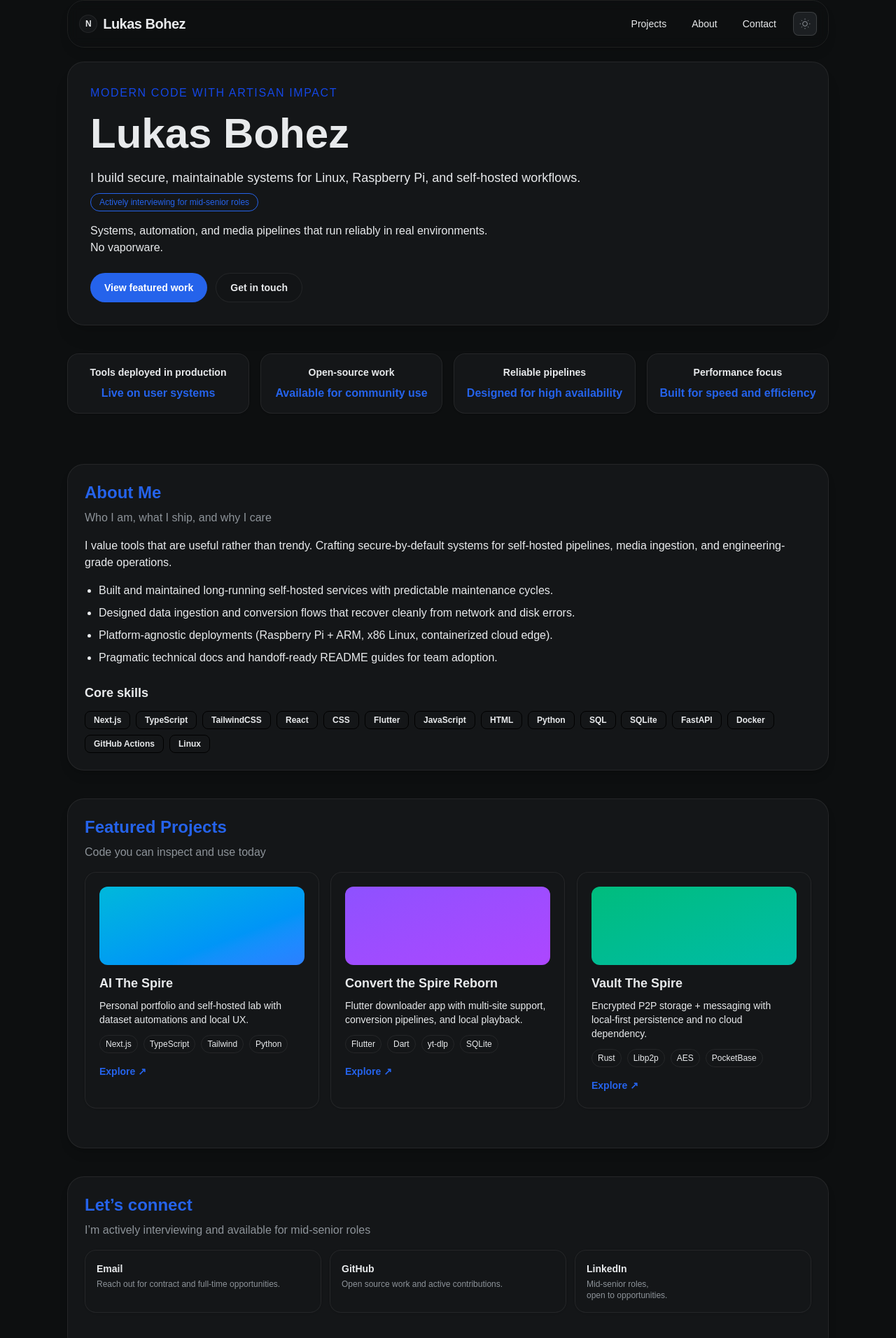
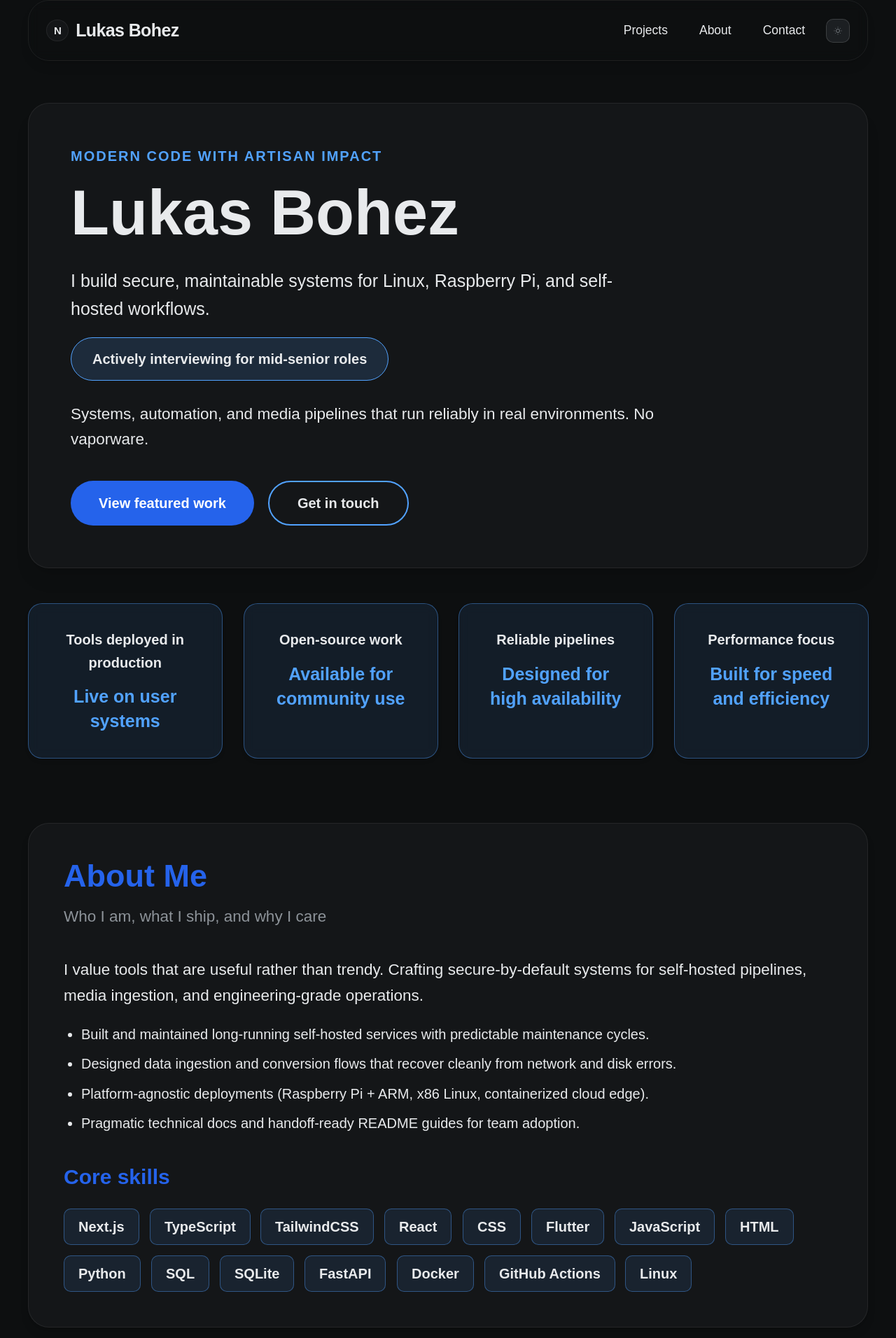
Before and after one commit to Lukas-Bohez/portfolio, a Next.js app: page / in a window 1280 px wide. Shown: the top 1912 px of the page at 70% size. Built offline with nearby package versions, Linux system fonts and the light colour scheme.

Commit message:
Refactor layout structure by adding Container component; update styles and improve spacing across various components

```diff
--- a/next.config.ts
+++ b/next.config.ts
@@ -3,8 +3,6 @@ import type { NextConfig } from 'next';
 
 const nextConfig: NextConfig = {
   output: 'export',
-  basePath: '/portfolio', // Added basePath
-  assetPrefix: '/portfolio/', // Added assetPrefix
   trailingSlash: true,
   images: {
     unoptimized: true,
--- /dev/null
+++ b/src/app/components/Container.tsx
@@ -0,0 +1,14 @@
+import { ReactNode } from 'react';
+
+type ContainerProps = {
+  children: ReactNode;
+  className?: string;
+};
+
+export function Container({ children, className = '' }: ContainerProps) {
+  return (
+    <div className={`mx-auto w-full max-w-7xl px-3 sm:px-6 lg:px-8 ${className}`}>
+      {children}
+    </div>
+  );
+}
--- a/src/app/components/PortfolioComponents.tsx
+++ b/src/app/components/PortfolioComponents.tsx
@@ -24,16 +24,16 @@ function Section({ id, title, subtitle, children }: SectionProps) {
   return (
     <motion.section
       id={id}
-      className="mb-10 rounded-3xl border border-surface bg-surface p-6 shadow-lg text-default"
+      className="mb-12 rounded-3xl border border-surface bg-surface p-8 sm:p-10 shadow-lg text-default transition hover:shadow-2xl hover:border-blue-400/50 dark:hover:border-blue-300/50 hover:-translate-y-1"
       initial="hidden"
       whileInView="visible"
       viewport={{ once: true, amount: 0.2 }}
       transition={{ duration: 0.55, ease: 'easeOut' }}
       variants={sectionVariants}
     >
-      <div className="mb-4">
-        <h2 className="text-2xl font-bold text-primary">{title}</h2>
-        {subtitle && <p className="mt-2 text-muted">{subtitle}</p>}
+      <div className="mb-8">
+        <h2 className="text-4xl font-bold text-primary">{title}</h2>
+        {subtitle && <p className="mt-3 text-lg text-muted leading-relaxed">{subtitle}</p>}
       </div>
       {children}
     </motion.section>
@@ -56,22 +56,22 @@ export function Navbar({
   ];
 
   return (
-    <nav className="sticky top-0 z-40 mx-auto mb-5 flex w-full max-w-6xl items-center justify-between rounded-3xl border border-surface bg-surface/90 p-4 text-sm font-medium shadow-lg backdrop-blur">
+    <nav className="sticky top-0 z-40 mb-8 flex w-full items-center justify-between gap-4 rounded-2xl sm:rounded-3xl border border-surface bg-surface/98 dark:bg-surface/95 p-4 sm:p-5 text-xs sm:text-sm font-medium shadow-lg backdrop-blur transition hover:shadow-xl hover:border-blue-400/50 dark:hover:border-blue-300/50">
       <button
         type="button"
-        className="flex items-center gap-2 text-xl font-black tracking-tight"
+        className="flex items-center gap-2 text-base sm:text-xl font-black tracking-tight transition hover:opacity-80"
         title="N = Nexus logo (focused systems engineering identity)"
         onClick={() => onScrollTo('hero')}
       >
-        <span className="rounded-full border border-surface bg-primary-2 px-2 py-1 text-xs font-black text-default">N</span>
-        Lukas Bohez
+        <span className="rounded-full border border-surface bg-primary-2 px-1.5 sm:px-2 py-1 text-xs font-black text-default">N</span>
+        <span className="hidden sm:inline">Lukas Bohez</span>
       </button>
-      <div className="flex items-center gap-3">
+      <div className="flex items-center gap-2 sm:gap-3">
         {navItems.map((item) => (
           <button
             key={item.id}
             onClick={() => onScrollTo(item.id)}
-            className="rounded-full px-3 py-1 text-default transition hover:bg-surface"
+            className="rounded-full px-2 sm:px-3 py-1 text-default transition hover:bg-surface/50 hover:text-primary"
             aria-label={`Scroll to ${item.label}`}
           >
             {item.label}
@@ -88,29 +88,29 @@ export function Hero({ onScrollToProjects, isDark }: { onScrollToProjects: () =>
     <motion.section
       id="hero"
       data-hero=""
-      className="mb-10 rounded-3xl border border-surface bg-surface p-8 shadow-xl backdrop-blur text-default"
+      className="mb-10 rounded-3xl border border-surface bg-surface p-8 sm:p-12 shadow-xl backdrop-blur text-default"
       initial={{ opacity: 0, y: -16 }}
       animate={{ opacity: 1, y: 0 }}
       transition={{ duration: 0.7, ease: 'easeOut' }}
     >
       <div className="grid gap-6 lg:grid-cols-1">
-        <div>
-          <p className="uppercase tracking-widest text-blue-700 dark:text-blue-300">Modern code with artisan impact</p>
-          <h1 className="mt-2 text-4xl font-extrabold leading-tight sm:text-6xl">Lukas Bohez</h1>
-          <p className="mt-3 text-sm text-default sm:text-lg">
+        <div className="max-w-2xl">
+          <p className="uppercase tracking-widest text-blue-400 dark:text-blue-200 font-semibold text-sm sm:text-base">Modern code with artisan impact</p>
+          <h1 className="mt-2 text-5xl sm:text-7xl font-extrabold leading-tight">Lukas Bohez</h1>
+          <p className="mt-4 text-lg sm:text-xl text-default leading-relaxed">
             I build secure, maintainable systems for Linux, Raspberry Pi, and self-hosted workflows.
           </p>
-          <p className="mt-2 inline-flex rounded-full border border-accent bg-accent/10 px-3 py-1 text-xs font-medium text-primary">
+          <p className="mt-4 inline-flex rounded-full border border-blue-400 dark:border-blue-200 bg-blue-400/15 dark:bg-blue-400/20 px-4 sm:px-6 py-2.5 sm:py-3 text-sm sm:text-base font-semibold text-contrast">
             Actively interviewing for mid-senior roles
           </p>
-          <p className="mt-4 max-w-xl text-base text-default">
+          <p className="mt-6 max-w-2xl text-lg text-default leading-relaxed">
             Systems, automation, and media pipelines that run reliably in real environments. No vaporware.
           </p>
 
-          <div className="mt-6 flex flex-wrap gap-3">
+          <div className="mt-8 flex flex-wrap gap-4">
             <button
               onClick={onScrollToProjects}
-              className="rounded-full btn-primary px-5 py-2.5 text-sm font-semibold transition"
+              className="rounded-full btn-primary px-8 py-3 text-base font-semibold transition hover:shadow-lg hover:shadow-accent/50 hover:scale-105 active:scale-95"
             >
               View featured work
             </button>
@@ -119,7 +119,7 @@ export function Hero({ onScrollToProjects, isDark }: { onScrollToProjects: () =>
                 const elem = document.getElementById('contact');
                 if (elem) elem.scrollIntoView({ behavior: 'smooth', block: 'start' });
               }}
-              className="rounded-full border border-surface bg-black/5 px-5 py-2.5 text-sm font-semibold text-default transition hover:bg-surface"
+              className="rounded-full border-2 border-blue-400 dark:border-blue-200 bg-transparent px-8 py-3 text-base font-semibold text-default transition hover:bg-blue-400/10 hover:shadow-md hover:scale-105 active:scale-95"
             >
               Get in touch
             </button>
@@ -152,7 +152,7 @@ export function Stats() {
 
   return (
     <motion.div
-      className="mb-10 grid grid-cols-1 gap-4 md:grid-cols-4"
+      className="mb-12 grid grid-cols-1 gap-6 md:grid-cols-4"
       initial={{ opacity: 0, y: 24 }}
       whileInView={{ opacity: 1, y: 0 }}
       viewport={{ once: true, amount: 0.1 }}
@@ -161,11 +161,11 @@ export function Stats() {
       {metrics.map((metric) => (
         <article
           key={metric.label}
-          className="rounded-2xl border border-surface bg-surface p-4 text-center shadow-sm backdrop-blur mb-[clamp(24px,4vh,48px)] will-change-[transform,opacity]"
+          className="rounded-2xl border border-blue-400/40 dark:border-blue-300/40 bg-blue-400/10 dark:bg-blue-300/10 p-7 text-center shadow-md backdrop-blur transition hover:shadow-lg hover:border-blue-400/70 dark:hover:border-blue-300/70 hover:-translate-y-1 mb-[clamp(24px,4vh,48px)] will-change-[transform,opacity]"
           data-reveal=""
         >
-          <p className="text-sm font-semibold text-default">{metric.label}</p>
-          <p className="mt-2 text-base font-bold text-primary">{metric.value}</p>
+          <p className="text-base font-semibold text-default leading-relaxed">{metric.label}</p>
+          <p className="mt-3 text-xl font-bold text-blue-400 dark:text-blue-200">{metric.value}</p>
         </article>
       ))}
     </motion.div>
@@ -194,11 +194,11 @@ export function AboutAndSkills({ isDark }: { isDark: boolean }) {
   return (
     <Section id="about" title="About Me" subtitle="Who I am, what I ship, and why I care">
       <div>
-        <p className="text-default">
+        <p className="text-base sm:text-lg text-default leading-relaxed">
           I value tools that are useful rather than trendy. Crafting secure-by-default systems
           for self-hosted pipelines, media ingestion, and engineering-grade operations.
         </p>
-        <ul className="mt-4 list-disc space-y-2 pl-5 text-default">
+        <ul className="mt-4 list-disc space-y-2 pl-5 text-base text-default leading-relaxed">
           <li>Built and maintained long-running self-hosted services with predictable maintenance cycles.</li>
           <li>Designed data ingestion and conversion flows that recover cleanly from network and disk errors.</li>
           <li>Platform-agnostic deployments (Raspberry Pi + ARM, x86 Linux, containerized cloud edge).</li>
@@ -206,13 +206,13 @@ export function AboutAndSkills({ isDark }: { isDark: boolean }) {
         </ul>
       </div>
 
-      <div className="mt-6">
-        <h3 className="text-lg font-bold">Core skills</h3>
-        <div className="mt-3 flex flex-wrap gap-2">
+      <div className="mt-8">
+        <h3 className="text-2xl font-bold text-primary">Core skills</h3>
+        <div className="mt-5 flex flex-wrap gap-3">
           {skills.map((skill) => (
             <span
               key={skill}
-              className="rounded-lg border border-black dark:border-white px-3 py-1 text-xs font-semibold text-default will-change-[transform,opacity]"
+              className="rounded-lg border border-blue-400/40 dark:border-blue-300/40 bg-blue-400/10 dark:bg-blue-300/10 px-4 py-2 text-sm sm:text-base font-semibold text-default transition hover:border-blue-400 dark:hover:border-blue-300 hover:bg-blue-400/20 dark:hover:bg-blue-300/20 will-change-[transform,opacity]"
               data-reveal=""
             >
               {skill}
@@ -254,23 +254,23 @@ export function FeaturedProjects({ isDark }: { isDark: boolean }) {
 
   return (
     <Section id="projects" title="Featured Projects" subtitle="Code you can inspect and use today">
-      <div className="grid gap-4 sm:grid-cols-2 lg:grid-cols-3">
+      <div className="grid gap-6 sm:grid-cols-2 lg:grid-cols-3">
         {projects.map((project) => (
           <motion.article
             key={project.name}
-            className="rounded-2xl border border-surface bg-surface p-5 shadow-sm mb-[clamp(24px,4vh,48px)] will-change-[transform,opacity]"
+            className="rounded-2xl border border-surface bg-surface p-5 shadow-md transition hover:shadow-lg hover:border-blue-400/50 dark:hover:border-blue-300/50 hover:-translate-y-1 mb-[clamp(24px,4vh,48px)] will-change-[transform,opacity]"
             initial={{ opacity: 0, y: 16 }}
             whileInView={{ opacity: 1, y: 0 }}
             viewport={{ once: true, amount: 0.2 }}
             transition={{ duration: 0.4, ease: 'easeOut' }}
             data-reveal=""
           >
-            <div className={`mb-3 h-28 rounded-xl bg-gradient-to-br ${project.color}`}></div>
-            <h3 className="text-lg font-semibold">{project.name}</h3>
-            <p className="mt-2 text-sm text-default">{project.description}</p>
-            <div className="mt-3 flex flex-wrap gap-2">
+            <div className={`mb-4 h-44 rounded-xl bg-gradient-to-br ${project.color} transition opacity-90 hover:opacity-100`}></div>
+            <h3 className="text-xl font-bold text-primary">{project.name}</h3>
+            <p className="mt-3 text-lg text-default leading-relaxed">{project.description}</p>
+            <div className="mt-5 flex flex-wrap gap-2">
               {project.tech.map((item) => (
-                <span key={`${project.name}-${item}`} className="rounded-full border border-surface px-2 py-1 text-xs text-default">
+                <span key={`${project.name}-${item}`} className="rounded-full border border-blue-400/40 dark:border-blue-300/40 bg-blue-400/10 dark:bg-blue-300/10 px-3 py-1.5 text-base font-medium text-default transition hover:shadow-sm">
                   {item}
                 </span>
               ))}
@@ -279,7 +279,7 @@ export function FeaturedProjects({ isDark }: { isDark: boolean }) {
               href={project.url}
               target="_blank"
               rel="noreferrer noopener"
-              className="mt-4 inline-flex items-center text-sm font-semibold text-primary hover:text-secondary"
+              className="mt-5 inline-flex items-center text-lg font-semibold text-blue-400 dark:text-blue-200 transition hover:text-blue-500 dark:hover:text-blue-100 hover:translate-x-2"
             >
               Explore ↗
             </a>
@@ -297,36 +297,36 @@ export function ContactSection({ isDark }: { isDark: boolean }) {
       title="Let’s connect"
       subtitle="I’m actively interviewing and available for mid-senior roles"
     >
-      <div className="grid gap-3 sm:grid-cols-3">
+      <div className="grid gap-5 sm:grid-cols-3">
         <a
           href="mailto:lukasbohez@gmail.com"
           target="_blank"
           rel="noreferrer noopener"
-          className="rounded-2xl border border-surface bg-surface p-4 text-sm text-default shadow-sm transition hover:-translate-y-1 hover:shadow-md mb-[clamp(24px,4vh,48px)] will-change-[transform,opacity]"
+          className="rounded-2xl border border-surface bg-surface p-7 text-base text-default shadow-md transition hover:-translate-y-2 hover:shadow-xl hover:border-blue-400/50 dark:hover:border-blue-300/50 mb-[clamp(24px,4vh,48px)] will-change-[transform,opacity]"
           data-reveal=""
         >
-          <span className="font-semibold">Email</span>
-          <span className="mt-1 text-xs text-muted block">Reach out for contract and full-time opportunities.</span>
+          <span className="font-bold text-lg text-primary">Email</span>
+          <span className="mt-3 text-base text-default block leading-relaxed">Reach out for contract and full-time opportunities.</span>
         </a>
         <a
           href="https://github.com/Lukas-Bohez"
           target="_blank"
           rel="noreferrer noopener"
-          className="rounded-2xl border border-surface bg-surface p-4 text-sm text-default shadow-sm transition hover:-translate-y-1 hover:shadow-md mb-[clamp(24px,4vh,48px)] will-change-[transform,opacity]"
+          className="rounded-2xl border border-surface bg-surface p-7 text-base text-default shadow-md transition hover:-translate-y-2 hover:shadow-xl hover:border-blue-400/50 dark:hover:border-blue-300/50 mb-[clamp(24px,4vh,48px)] will-change-[transform,opacity]"
           data-reveal=""
         >
-          <span className="font-semibold">GitHub</span>
-          <span className="mt-1 text-xs text-muted block">Open source work and active contributions.</span>
+          <span className="font-bold text-lg text-primary">GitHub</span>
+          <span className="mt-3 text-base text-default block leading-relaxed">Open source work and active contributions.</span>
         </a>
         <a
           href="https://www.linkedin.com/in/lukas-bohez-3ba566271/"
           target="_blank"
           rel="noopener noreferrer"
-          className="rounded-2xl border border-surface bg-surface p-4 text-sm text-default shadow-sm transition hover:-translate-y-1 hover:shadow-md mb-[clamp(24px,4vh,48px)] will-change-[transform,opacity]"
+          className="rounded-2xl border border-surface bg-surface p-7 text-base text-default shadow-md transition hover:-translate-y-2 hover:shadow-xl hover:border-blue-400/50 dark:hover:border-blue-300/50 mb-[clamp(24px,4vh,48px)] will-change-[transform,opacity]"
           data-reveal=""
         >
-          <span className="font-semibold">LinkedIn</span>
-          <span className="mt-1 text-xs text-muted block">Mid-senior roles,<br />open to opportunities.</span>
+          <span className="font-bold text-lg text-primary">LinkedIn</span>
+          <span className="mt-3 text-base text-default block leading-relaxed">Mid-senior roles,<br />open to opportunities.</span>
         </a>
       </div>
     </Section>
@@ -335,10 +335,16 @@ export function ContactSection({ isDark }: { isDark: boolean }) {
 
 export function Footer() {
   return (
-    <footer className="mx-auto my-8 w-full max-w-6xl rounded-3xl border border-surface bg-surface/60 p-4 text-center text-sm text-muted">
-      <span title="N = Nexus brand mark for concise, focused engineering">N</span> Lukas Bohez  ·
-      <a href="mailto:lukasbohez@gmail.com" className="text-primary hover:text-secondary">lukasbohez@gmail.com</a>  ·
-      <a href="https://github.com/Lukas-Bohez" target="_blank" rel="noopener noreferrer" className="text-primary hover:text-secondary">GitHub</a>
+    <footer className="my-10 w-full rounded-3xl border-2 border-blue-400/40 dark:border-blue-300/40 bg-surface/70 p-8 text-center text-lg text-default transition hover:shadow-lg hover:border-blue-400/70 dark:hover:border-blue-300/70">
+      <span className="text-primary font-bold text-2xl" title="N = Nexus brand mark for concise, focused engineering">N</span>
+      <span className="ml-2 font-bold">Lukas Bohez</span>
+      <div className="mt-4 flex flex-wrap justify-center gap-4">
+        <a href="mailto:lukasbohez@gmail.com" className="text-blue-400 dark:text-blue-200 hover:text-blue-500 dark:hover:text-blue-100 transition font-semibold hover:underline">Email</a>
+        <span className="text-default">·</span>
+        <a href="https://github.com/Lukas-Bohez" target="_blank" rel="noopener noreferrer" className="text-blue-400 dark:text-blue-200 hover:text-blue-500 dark:hover:text-blue-100 transition font-semibold hover:underline">GitHub</a>
+        <span className="text-default">·</span>
+        <a href="https://www.linkedin.com/in/lukas-bohez-3ba566271/" target="_blank" rel="noopener noreferrer" className="text-blue-400 dark:text-blue-200 hover:text-blue-500 dark:hover:text-blue-100 transition font-semibold hover:underline">LinkedIn</a>
+      </div>
     </footer>
   );
 }
--- a/src/app/globals.css
+++ b/src/app/globals.css
@@ -45,6 +45,7 @@ body {
 .text-secondary { color: var(--text-2); }
 .text-muted { color: var(--text-2); }
 .text-default { color: var(--text); }
+.text-contrast { color: var(--text); }
 
 .bg-primary { background-color: var(--accent); }
 .bg-primary-2 { background-color: var(--bg-2); }
@@ -65,10 +66,13 @@ html {
   width: 100%;
   max-width: 100vw;
   overflow-x: hidden;
+  font-size: 20px;
 }
 
 body {
   width: 100%;
   max-width: 100vw;
   overflow-x: hidden;
+  font-size: 1rem;
+  line-height: 1.6;
 }
--- a/src/app/page.tsx
+++ b/src/app/page.tsx
@@ -12,6 +12,7 @@ import {
   Navbar,
   Stats,
 } from './components/PortfolioComponents';
+import { Container } from './components/Container';
 
 export default function Home() {
   useCardReveal();
@@ -26,7 +27,8 @@ export default function Home() {
     return () => window.removeEventListener('scroll', onScroll);
   }, []);
   return (
-    <main className="mx-auto w-full max-w-6xl px-4 sm:px-6 lg:px-8">
+    <main className="w-full bg-body">
+      <Container>
         <Navbar
           onThemeToggle={() => {}}
           isDark={false}
@@ -35,7 +37,8 @@ export default function Home() {
             if (elem) elem.scrollIntoView({ behavior: 'smooth', block: 'start' });
           }}
         />
-      <div className="space-y-8">
+      </Container>
+      <Container className="space-y-12 py-4">
         <Hero isDark={false} onScrollToProjects={() => {
           const elem = document.getElementById('projects');
           if (elem) elem.scrollIntoView({ behavior: 'smooth', block: 'start' });
@@ -44,8 +47,10 @@ export default function Home() {
         <AboutAndSkills isDark={false} />
         <FeaturedProjects isDark={false} />
         <ContactSection isDark={false} />
+      </Container>
+      <Container className="pb-4">
         <Footer />
-      </div>
+      </Container>
     </main>
   );
 }
```
Lines whose indentation alone changed are shown as unchanged.
